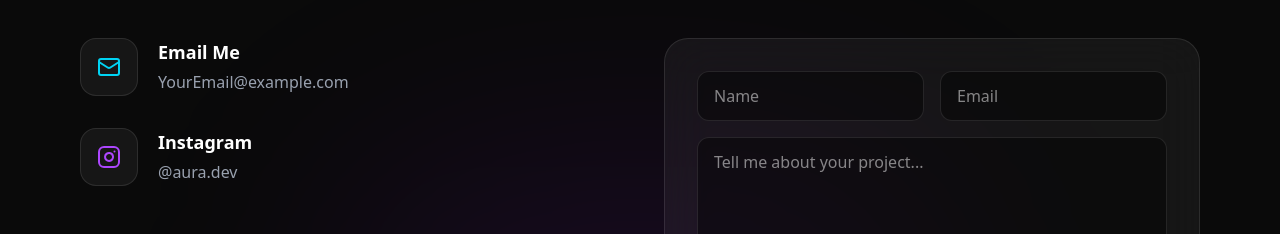
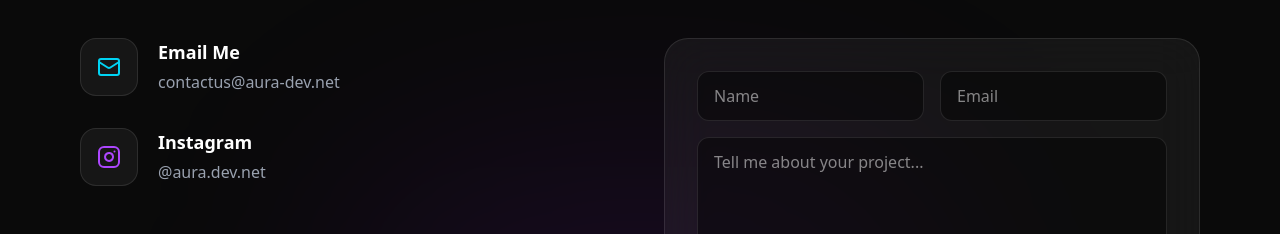
Before and after one commit to haniz1999/aura-dev, a Next.js app: page / in a window 1280 px wide. Shown: the part 2521-2755 px from the top of the page. Built offline with nearby package versions, Linux system fonts and the light colour scheme.

Commit message:
Launch ready: updated contact info

```diff
--- a/app/layout.tsx
+++ b/app/layout.tsx
@@ -2,8 +2,9 @@ import type { Metadata } from "next";
 import "./globals.css";
 
 export const metadata: Metadata = {
-  title: "Aura Dev | Engineering with Digital Aura",
-  description: "High-performance web applications and mobile experiences built with precision.",
+  title: "Aura Dev | Hani Zahran",
+  description: "Next Generation Web Development & Design built with precision.",
+  metadataBase: new URL("https://aura-dev.net"),
   icons: {
     icon: "/icon.png",
     shortcut: "/icon.png",
--- a/components/Contact.tsx
+++ b/components/Contact.tsx
@@ -24,7 +24,8 @@ const Contact = () => {
               </div>
               <div>
                 <h4 className="text-lg font-semibold mb-1">Email Me</h4>
-                <p className="text-gray-400">YourEmail@example.com</p>
+                {/* Updated to your professional email */}
+                <p className="text-gray-400">contactus@aura-dev.net</p>
               </div>
             </div>
 
@@ -34,7 +35,8 @@ const Contact = () => {
               </div>
               <div>
                 <h4 className="text-lg font-semibold mb-1">Instagram</h4>
-                <p className="text-gray-400">@aura.dev</p>
+                {/* Updated to your specific handle */}
+                <p className="text-gray-400">@aura.dev.net</p>
               </div>
             </div>
           </div>
@@ -45,7 +47,7 @@ const Contact = () => {
             method="POST"
             className="p-8 rounded-3xl bg-white/5 border border-white/10 backdrop-blur-xl space-y-4"
           >
-            {/* GO TO web3forms.com TO GET YOUR KEY AND PASTE IT BELOW */}
+            {/* Make sure to paste your key from web3forms.com here */}
             <input type="hidden" name="access_key" value="YOUR_ACCESS_KEY_HERE" />
 
             <div className="grid grid-cols-1 sm:grid-cols-2 gap-4">
--- /dev/null
+++ b/components/Footer.tsx
@@ -0,0 +1,22 @@
+import React from "react";
+
+const Footer = () => {
+  return (
+    <footer className="w-full pt-20 pb-10" id="footer">
+      <div className="flex flex-col items-center">
+        <div className="flex mt-16 md:flex-row flex-col justify-between items-center w-full px-10">
+          <p className="md:text-base text-sm md:font-normal font-light">
+            Copyright © {new Date().getFullYear()} Aura Dev
+          </p>
+
+          <div className="flex items-center md:gap-3 gap-6 mt-4 md:mt-0">
+             {/* Add your updated social icons here linking to your profiles */}
+             <p className="text-sm text-gray-400">Built by Hani Zahran | aura-dev.net</p>
+          </div>
+        </div>
+      </div>
+    </footer>
+  );
+};
+
+export default Footer;
```
